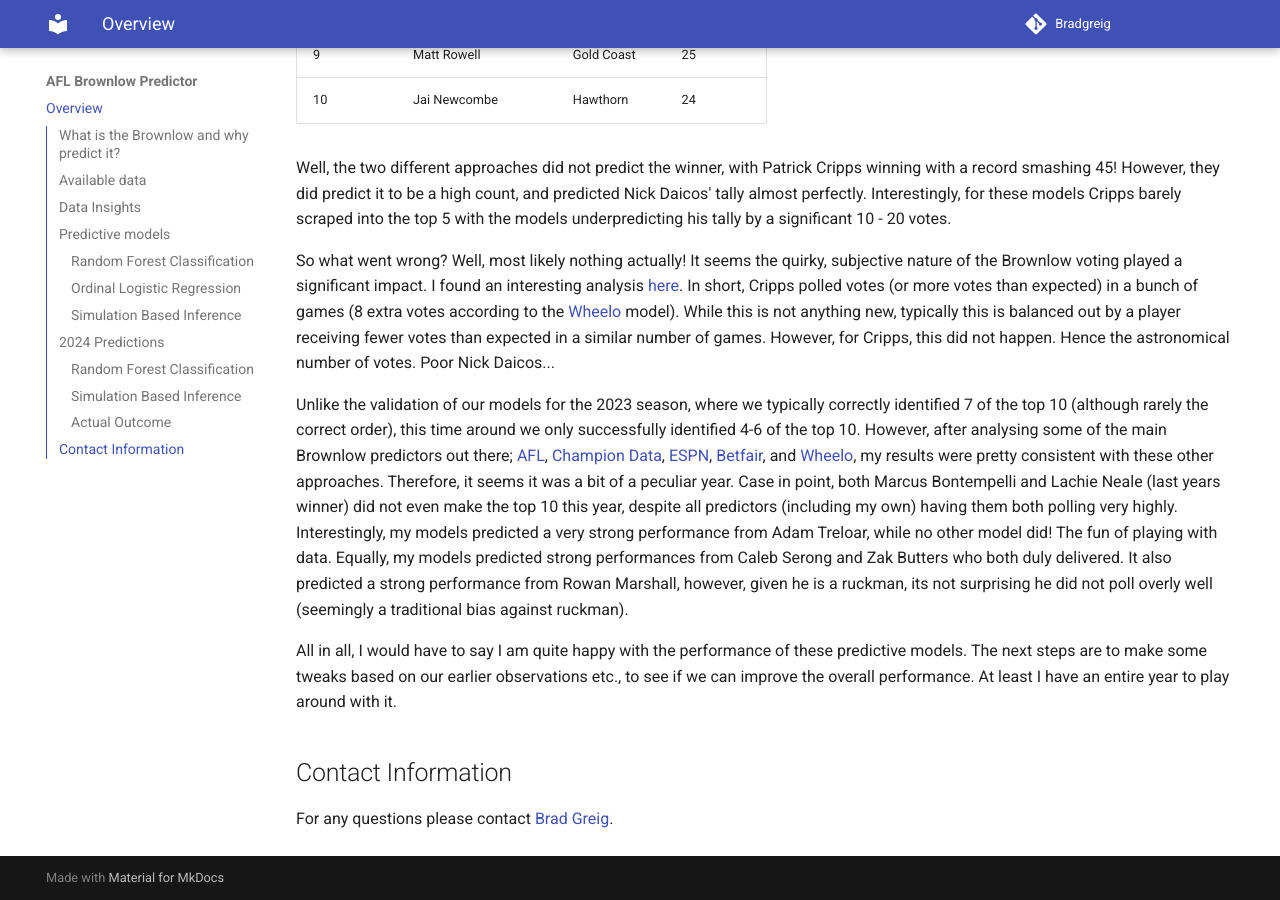
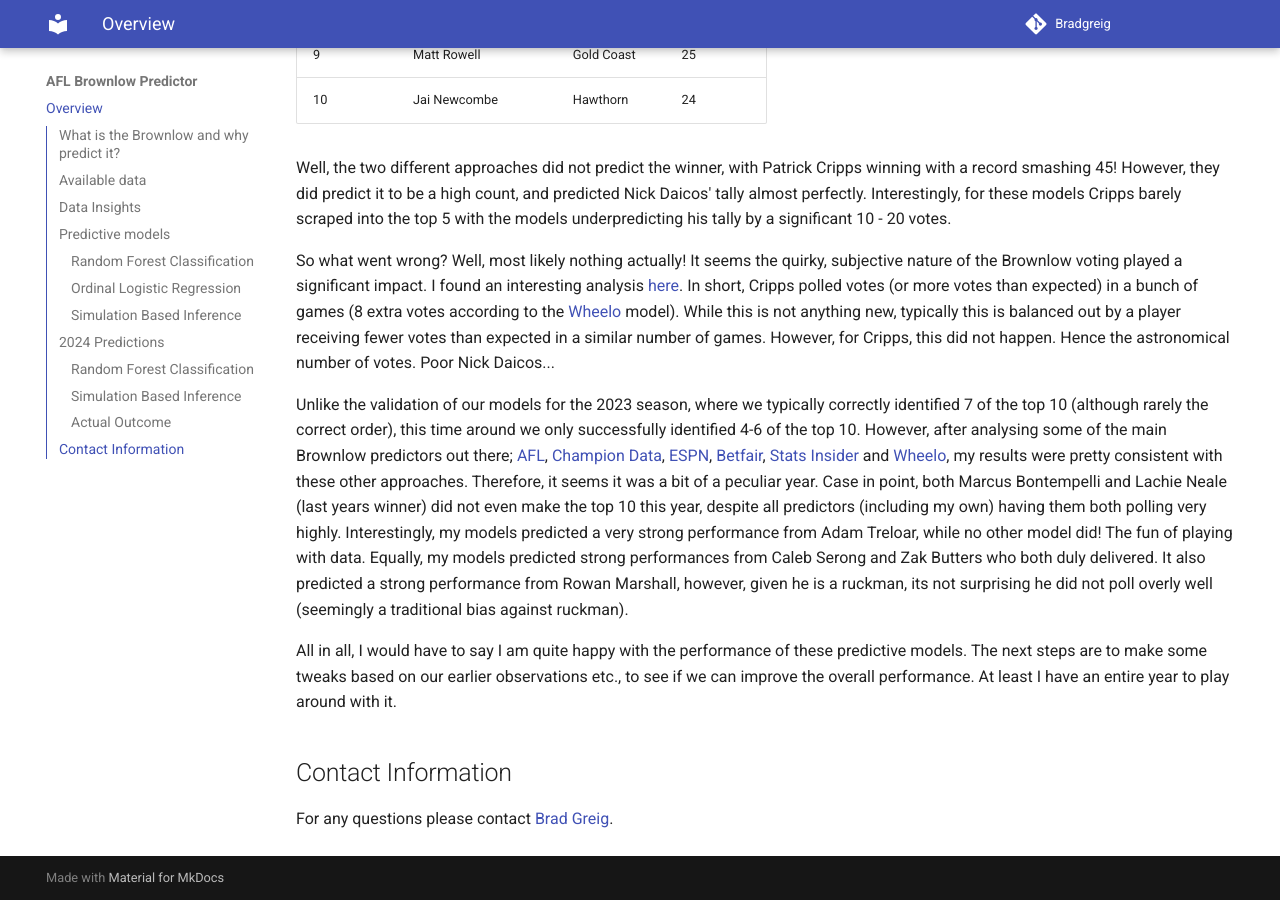
Before and after one commit to BradGreig/brownlow-predictor, an MkDocs documentation site: the page built from docs/index.md, in a window 1280 px wide and 900 px high, scrolled down 9755 px. Built offline with MkDocs 1.6.1 and Material for MkDocs 9.7.7, drawn with Linux system fonts in a browser that asks for light colours.

Commit message:
Add links to other models

```diff
--- a/docs/index.md
+++ b/docs/index.md
@@ -246,7 +246,7 @@
 
 So what went wrong? Well, most likely nothing actually! It seems the quirky, subjective nature of the Brownlow voting played a significant impact. I found an interesting analysis [here](https://www.foxsports.com.au/afl/brownlow-medal/weird-votes-that-let-cripps-smash-record-did-umps-pick-the-wrong-daicos-brownlow-talking-pts/news-story/de783aa761c2af1cc9e9b678c2f7b3b5?gaa_at=la&gaa_n=AWsEHT5-0cFMHnnroJrumDpxreZNUDY5DAUUxsl6ZbITxDo_Kn07laa9nubbGWF3Hu0%3D&gaa_ts=66f20026&utm_source=newsshowcase&utm_medium=discover&utm_campaign=CCwQlY-RlaeSpORTGP7-h4nqsYK5uQEqQwgwEJmd3dDEjtzDIhjPoZ6E9dOr5KABKioIACIQ34S7JIkL8vNsZnoS3qv1FSoUCAoiEN-EuySJC_LzbGZ6Et6r9RU&utm_content=related&gaa_sig=XrTO3sTkjE9JEh-BitgSf0XRn_62n-K1alPmNbm617STHLXIe9kgdlWwnarIF9nObdwZT2Og-EwX2tUwtwInFw%3D%3D). In short, Cripps polled votes (or more votes than expected) in a bunch of games (8 extra votes according to the [Wheelo](https://www.wheeloratings.com/afl_brownlow_live.html) model). While this is not anything new, typically this is balanced out by a player receiving fewer votes than expected in a similar number of games. However, for Cripps, this did not happen. Hence the astronomical number of votes. Poor Nick Daicos...
 
-Unlike the validation of our models for the 2023 season, where we typically correctly identified 7 of the top 10 (although rarely the correct order), this time around we only successfully identified 4-6 of the top 10. However, after analysing some of the main Brownlow predictors out there; [AFL](), [Champion Data](), [ESPN](), [Betfair](), and [Wheelo](), my results were pretty consistent with these other approaches. Therefore, it seems it was a bit of a peculiar year. Case in point, both Marcus Bontempelli and Lachie Neale (last years winner) did not even make the top 10 this year, despite all predictors (including my own) having them both polling very highly.
+Unlike the validation of our models for the 2023 season, where we typically correctly identified 7 of the top 10 (although rarely the correct order), this time around we only successfully identified 4-6 of the top 10. However, after analysing some of the main Brownlow predictors out there; [AFL](https://www.afl.com.au/brownlow-medal/predictor), [Champion Data](https://www.foxsports.com.au/afl/brownlow-medal/brownlow-medal-2024-analysis-and-predictions-stats-preview-who-brownlow-predicting-models-are-tipping-to-win-champion-data-prediction/news-story/088cbaf44510dfa4f4fbf2783e7e77e4), [ESPN](https://www.espn.com.au/afl/story/_/page/POINTSBET20242/afl-2024-ultimate-brownlow-medal-predictor-tracker-leaderboard-odds-every-vote), [Betfair](https://www.betfair.com.au/hub/sports/afl/brownlow-medal-predictor/), [Stats Insider](https://www.statsinsider.com.au/sport-hub/afl/brownlow) and [Wheelo](https://www.wheeloratings.com/afl_brownlow.html), my results were pretty consistent with these other approaches. Therefore, it seems it was a bit of a peculiar year. Case in point, both Marcus Bontempelli and Lachie Neale (last years winner) did not even make the top 10 this year, despite all predictors (including my own) having them both polling very highly.
 Interestingly, my models predicted a very strong performance from Adam Treloar, while no other model did! The fun of playing with data. Equally, my models predicted strong performances from Caleb Serong and Zak Butters who both duly delivered. It also predicted a strong performance from Rowan Marshall, however, given he is a ruckman, its not surprising he did not poll overly well (seemingly a traditional bias against ruckman).
 
 All in all, I would have to say I am quite happy with the performance of these predictive models. The next steps are to make some tweaks based on our earlier observations etc., to see if we can improve the overall performance. At least I have an entire year to play around with it.
```
